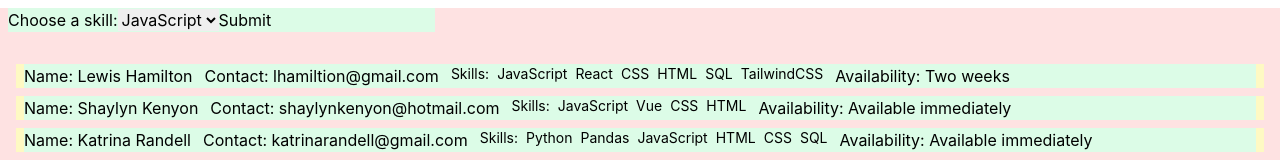
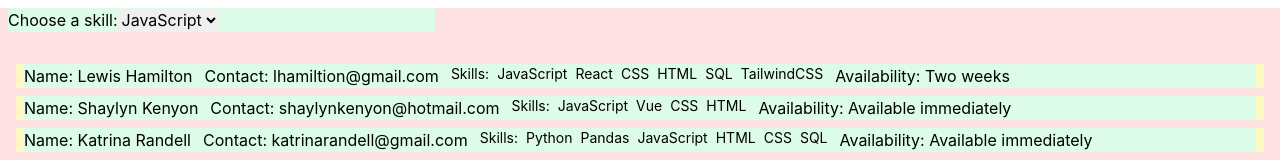
Before and after one commit to vglampard/CandidateMatcherVGFork, a React (Create React App) app in the folder jobsearch/: page / in a window 1280 px wide. Shown: the top 160 px of the page. Built offline with nearby package versions, Linux system fonts and the light colour scheme.

Commit message:
form is working

```diff
--- a/jobsearch/src/App.js
+++ b/jobsearch/src/App.js
@@ -4,8 +4,9 @@ import CandidateDisplay from "./components/CandidateDisplay/CandidateDisplay";
 import Input from "./components/Input/Input";
 
 export function App() {
-  const [requiredSkills, setRequiredSkills] = useState();
+  const [requiredSkills, setRequiredSkills] = useState(["AWS"]);
   console.log(requiredSkills, "Skills");
+
   return (
     <div className="bg-red-100 w-full h-100vh">
       <Input
--- a/jobsearch/src/components/Input/Input.js
+++ b/jobsearch/src/components/Input/Input.js
@@ -1,25 +1,35 @@
-import React from "react";
+
+import React, {useState} from "react";
 
 export default function Input({ requiredSkills, setRequiredSkills }) {
   function eventHandler(e) {
-    setRequiredSkills([...requiredSkills, e.target.value]);
+    e.preventDefault();
+    console.log("requiredSkills", requiredSkills);
+
   }
+
+  function handleChange(e){
+    console.log("TARGET", e.target.options);
+    const options = e.target.options;
+    const selectedValues = [];
+    for (let i = 0; i < options.length; i++) {
+      if (options[i].selected) {
+        selectedValues.push(options[i].value);
+      }
+    }
+    setRequiredSkills([...requiredSkills, ...selectedValues]);
+  }
+
   return (
-    <form className="w-1/3 bg-green-100 m-2 flex-1">
+    <form className="w-1/3 bg-green-100 m-2 flex-1" onSubmit={eventHandler}>
       <label for="skills">Choose a skill:</label>
-      <select id="skills" className="w-30">
+      <select id="skills" className="w-30" value={requiredSkills} onChange={handleChange}>
         <option value="JavaScript">JavaScript</option>
         <option value="React">React</option>
         <option value="CSS">CSS</option>
         <option value="HTML">HTML</option>
       </select>
 
-      <input
-        type="submit"
-        onSubmit={(e) => {
-          eventHandler(e);
-        }}
-      />
     </form>
   );
 }
```
